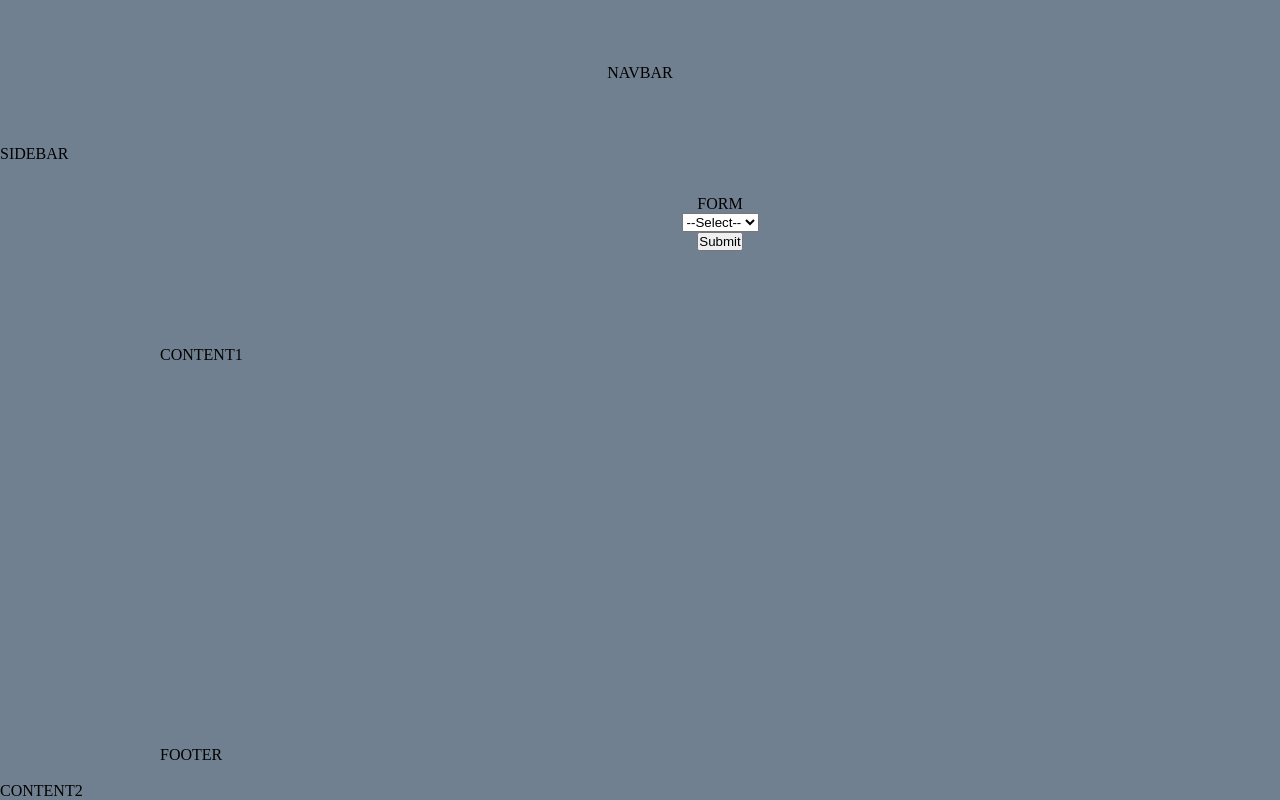
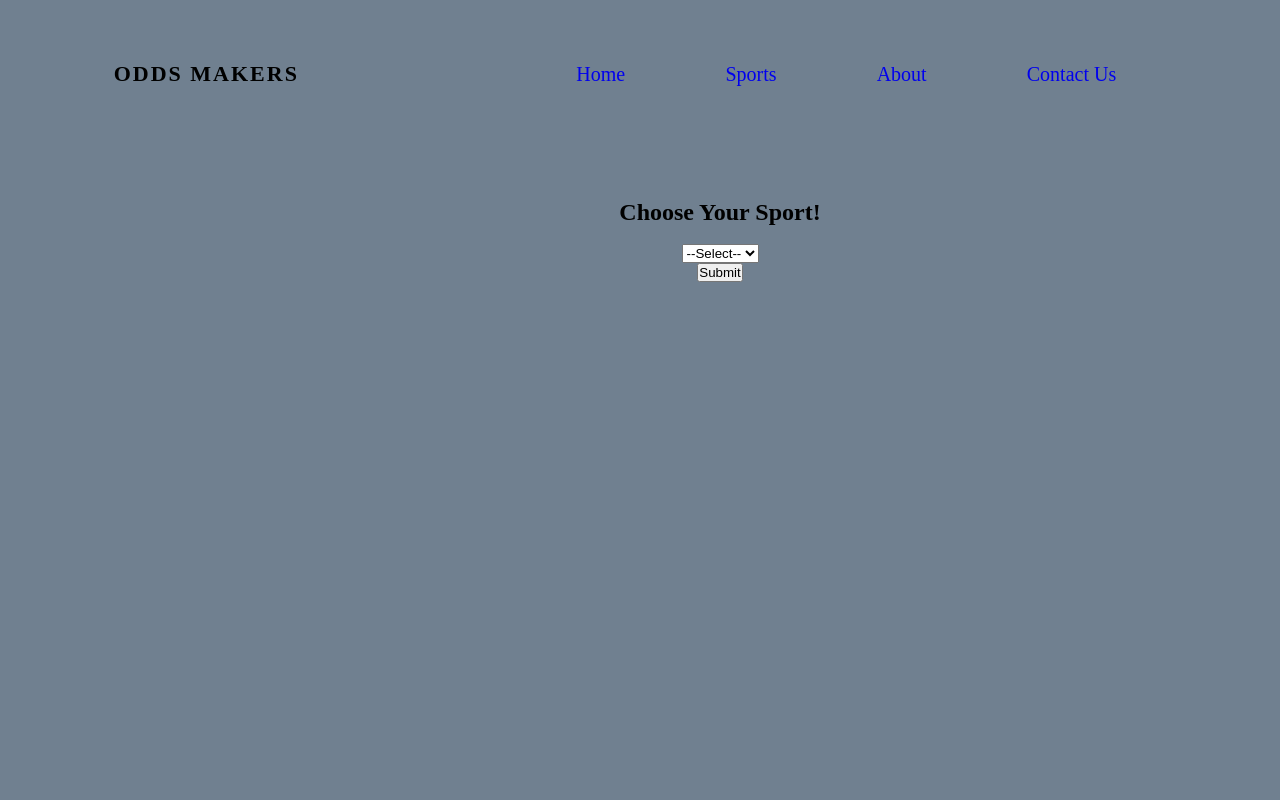
Before and after one commit to hudnellmarcus/OddsMakers-, a plain HTML site: page index.html in a window 1280 px wide. Drawn offline with nearby package versions, Linux system fonts and the light colour scheme; no server answers.

```diff
--- a/index.html
+++ b/index.html
@@ -14,20 +14,37 @@
 
 <body>
     <div class="container">
-        <nav>NAVBAR
-            <!-- <ul class="navlist">
-                <li class="navlistitem">HOME</li>
-                <li class="navlistitem">SPORTS</li>
-                    <ul class="navsportsdrop">
+        <nav>
+            <div class="logo">
+                <h4>Odds Makers</h4>
+            </div>
+            <ul class="navlist">
+                <li>
+                    <a href="#">Home</a>
+                </li>
+                <li>
+                    <a href="#">Sports</a>
+                </li>
+                <!-- <ul class="navsportsdrop">
                      This will be where the sports need to be appended
-                </ul>
-            <li class="navlistitem">ABOUT</li>
-            <li class="navlistitem">CONTACT US</li>
-            </ul> -->
+                </ul>  -->
+                <li>
+                    <a href="#">About</a>
+                </li>
+                <li>
+                    <a href="#">Contact Us</a>
+                </li>
+            </ul>
+            <div class="burger">
+                <div class="line1"></div>
+                <div class="line2"></div>
+                <div class="line3"></div>
+            </div>
         </nav>
-        <div ID="sidebar">SIDEBAR</div>
-        <form>FORM
-            <!-- <h2>Choose Your Sport!</h2> -->
+        <!-- <div class="container"> -->
+        <div ID="sidebar"></div>
+        <form>
+            <h2>Choose Your Sport!</h2>
             <br>
             <select id="select">
                 <option value="">--Select--</option>
@@ -35,13 +52,22 @@
             </select>
             <input id="submit" type="submit" />
         </form>
-        <div id="content1">CONTENT1</div>
-        <div id="content2">CONTENT2</div>
-        <footer>FOOTER</footer>
+        <div id="content1">
+           <ul></ul>
+               <li class="upcomingGames"></li>
+           </ul>
+
+
+
+        </div>
+        <!-- <div id="content2">CONTENT2</div> -->
+        <footer></footer>
     </div>
 
 
+
     <!-- Javascript Code  -->
+
     <script src="./js/script.js" async></script>
 </body>
 
```
